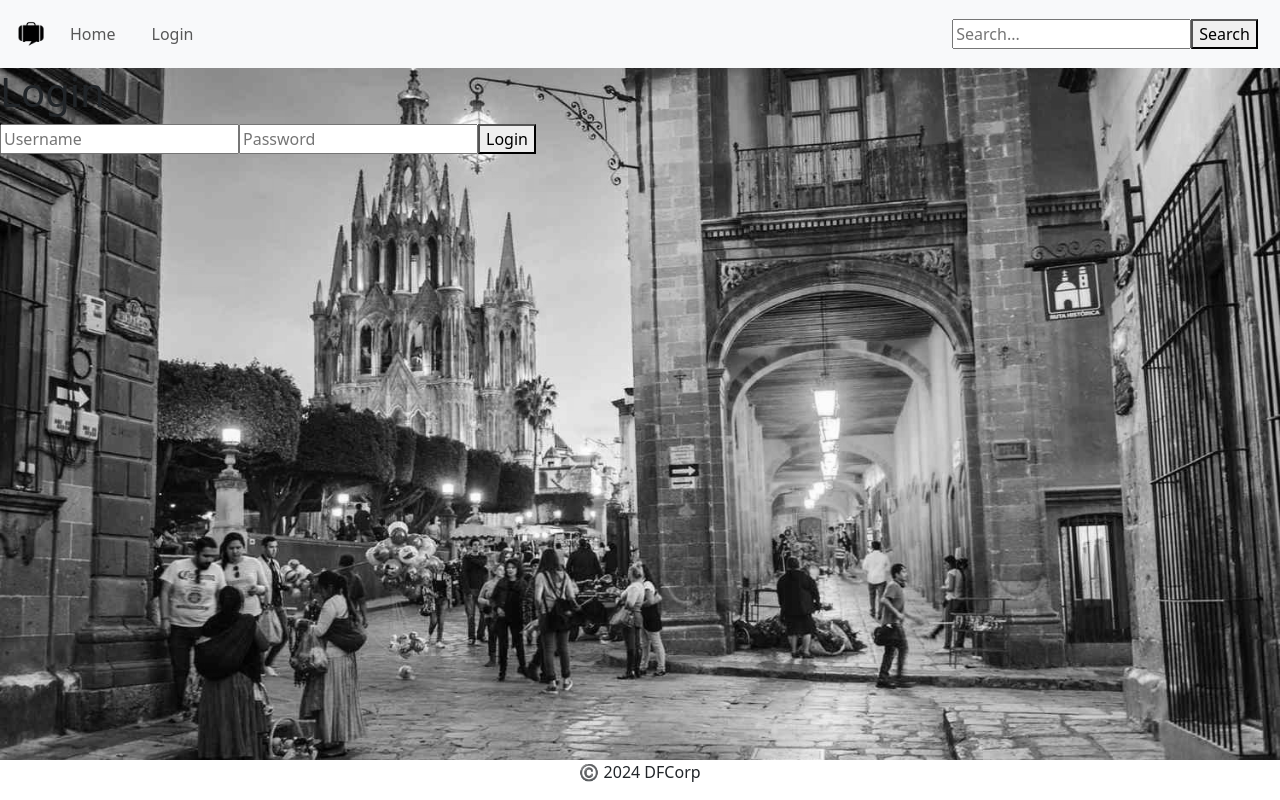
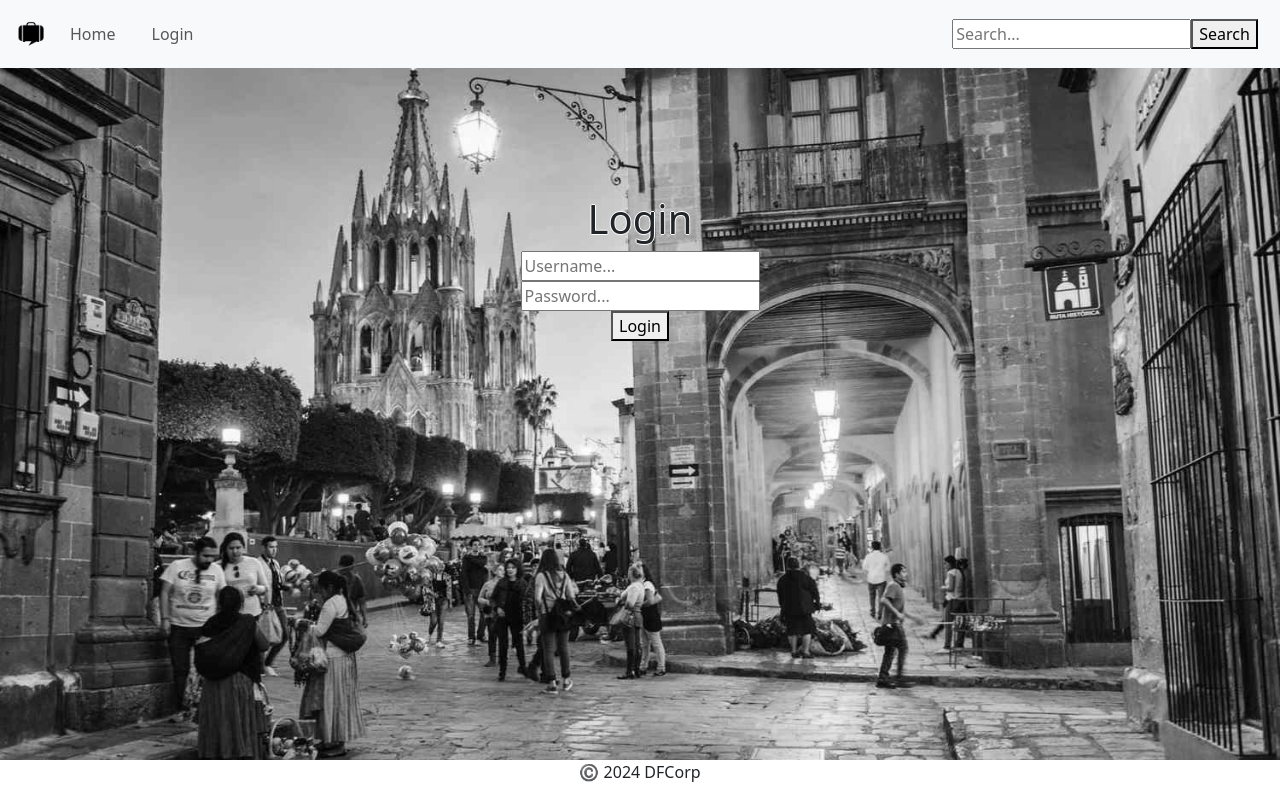
Before and after one commit to willcoope/df-travelapp-challenge, a React (Vite) app in the folder frontend/: page /login in a window 1280 px wide. Built offline with nearby package versions, Linux system fonts and the light colour scheme.

Commit message:
Add testing and styling for Login

```diff
--- a/frontend/src/App.jsx
+++ b/frontend/src/App.jsx
@@ -1,5 +1,3 @@
-import'./App.css';
-
 import Homepage from './components/pages/Homepage/Homepage';
 import Location from './components/pages/Location/Location';
 import Favourites from './components/pages/Favourites/Favourites';
--- a/frontend/src/components/Background.css
+++ b/frontend/src/components/Background.css
@@ -5,7 +5,6 @@
   width: 100%;
   height: 100%;
   background-color: aliceblue;
-  /* background-image: url('../images/background.jpg'); */
   background-size: cover;
   background-position: center;
   z-index: -1;
--- a/frontend/src/components/pages/Login/Login.jsx
+++ b/frontend/src/components/pages/Login/Login.jsx
@@ -10,7 +10,6 @@ const Login = () => {
     <div>
       <Header />
       <Background />
-      <h1>Login</h1>
       <LoginForm />
       <Footer />
     </div>
--- a/frontend/src/components/pages/Login/LoginForm.jsx
+++ b/frontend/src/components/pages/Login/LoginForm.jsx
@@ -1,12 +1,11 @@
-import React, { useState } from 'react';
-import axios from 'axios';
-import authService from '../../../services/auth.service';
+import React, { useState } from "react";
+import authService from "../../../services/auth.service";
 import { useNavigate } from "react-router-dom";
 
 const LoginForm = () => {
-    const [username, setUsername] = useState('');
-    const [password, setPassword] = useState('');
-    const [error, setError] = useState('');
+  const [username, setUsername] = useState("");
+  const [password, setPassword] = useState("");
+  const [error, setError] = useState("");
   const navigate = useNavigate();
 
   const handleSubmit = async (e) => {
@@ -23,22 +22,32 @@ const LoginForm = () => {
   };
 
   return (
-        <form onSubmit={handleSubmit}>
+    <div
+      className="d-flex flex-column justify-content-center align-items-center"
+      style={{ height: "50vh", marginBottom: "10px" }}
+    >
+      <h1
+        style={{
+          textShadow: "-1px 0 white, 0 1px white, 1px 0 white, 0 -1px white",
+        }}
+      >
+        Login{" "}
+      </h1>
       <input
         type="text"
-            placeholder="Username"
+        placeholder="Username..."
         value={username}
         onChange={(e) => setUsername(e.target.value)}
       />
       <input
         type="password"
-            placeholder="Password"
+        placeholder="Password..."
         value={password}
         onChange={(e) => setPassword(e.target.value)}
       />
-        <button type="submit">Login</button>
       {error && <p>{error}</p>}
-        </form>
+      <button onClick={handleSubmit}>Login</button>
+    </div>
   );
 };
 
```
Also changed, not shown: frontend/src/App.css (deleted), 1 other file (tests, documents, lock files or other folders). Lines whose indentation alone changed are shown as unchanged.
